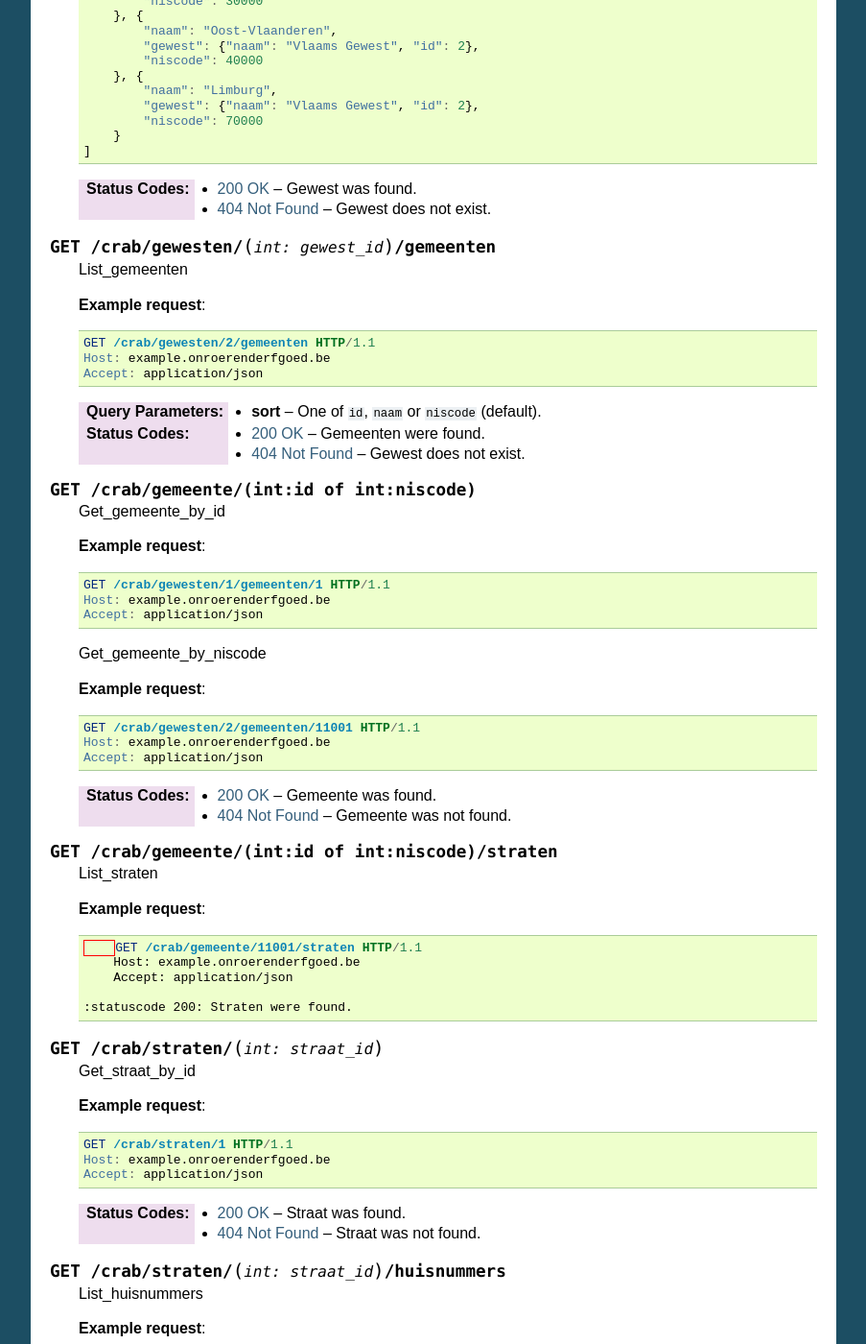
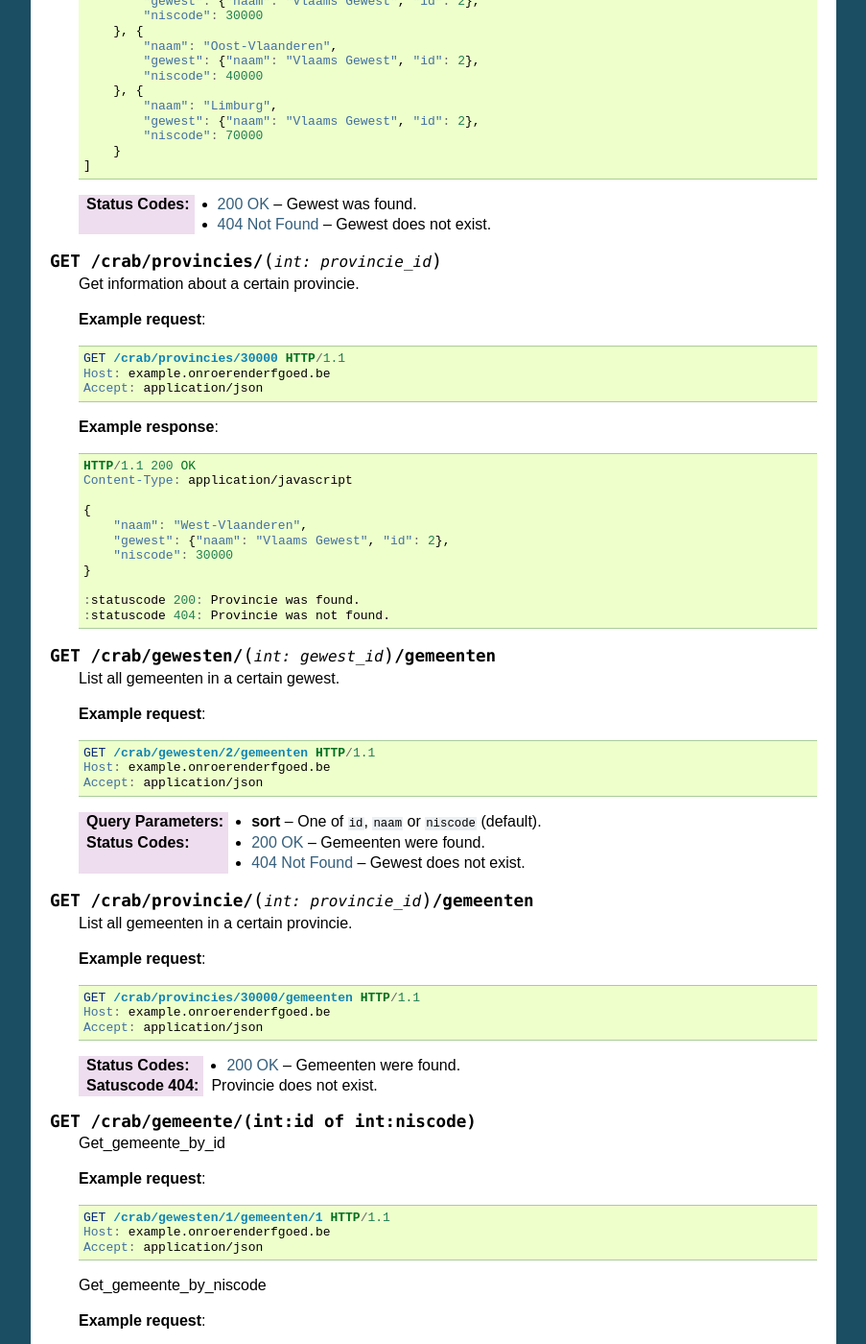
Before and after one commit to OnroerendErfgoed/crabpy_pyramid, a Sphinx documentation site: the page built from docs/source/services.rst, in a window 1280 px wide and 1400 px high, scrolled down 6086 px. Shown: the whole window at 96% size, without its empty margins (198-1101 px from the left). Built offline with Sphinx 7.4.7, drawn with Linux system fonts in a browser that asks for light colours; some of the changed text lies outside the part shown.

Commit message:
Slight update to service docs.

```diff
--- a/docs/source/services.rst
+++ b/docs/source/services.rst
@@ -403,9 +404,37 @@ Crab
     :statuscode 200: Gewest was found.
     :statuscode 404: Gewest does not exist.
 
+.. http:get:: /crab/provincies/(int:provincie_id)
+
+    Get information about a certain provincie.
+
+    **Example request**:
+
+    .. sourcecode:: http
+
+        GET /crab/provincies/30000 HTTP/1.1
+        Host: example.onroerenderfgoed.be
+        Accept: application/json
+
+    **Example response**:
+
+    .. sourcecode:: http
+
+        HTTP/1.1 200 OK
+        Content-Type: application/javascript
+
+        {
+            "naam": "West-Vlaanderen",
+            "gewest": {"naam": "Vlaams Gewest", "id": 2},
+            "niscode": 30000
+        }
+
+        :statuscode 200: Provincie was found.
+        :statuscode 404: Provincie was not found.
+
 .. http:get:: /crab/gewesten/(int:gewest_id)/gemeenten
 
-    List_gemeenten
+    List all gemeenten in a certain gewest.
 
     **Example request**:
 
@@ -418,6 +447,21 @@ Crab
     :query sort: One of ``id``, ``naam`` or ``niscode`` (default).
     :statuscode 200: Gemeenten were found.
     :statuscode 404: Gewest does not exist.
+
+.. http:get:: /crab/provincie/(int:provincie_id)/gemeenten
+
+    List all gemeenten in a certain provincie.
+
+    **Example request**:
+
+    .. sourcecode:: http
+
+        GET /crab/provincies/30000/gemeenten HTTP/1.1
+        Host: example.onroerenderfgoed.be
+        Accept: application/json
+
+    :statuscode 200: Gemeenten were found.
+    :satuscode 404: Provincie does not exist.
 
 .. http:get:: /crab/gemeente/(int:id of int:niscode)
 
@@ -446,7 +490,7 @@ Crab
 
 .. http:get:: /crab/gemeente/(int:id of int:niscode)/straten
 
-    List_straten
+    List all straten in a `gemeente`.
 
     **Example request**:
 
@@ -460,7 +504,7 @@ Crab
 
 .. http:get:: /crab/straten/(int:straat_id)
 
-    Get_straat_by_id
+    Get information on a `straat`, based on the `ID`.
 
     **Example request**:
 
@@ -475,7 +519,7 @@ Crab
 
 .. http:get:: /crab/straten/(int:straat_id)/huisnummers
 
-    List_huisnummers
+    List all huisnummers in a `straat`.
 
     **Example request**:
 
@@ -489,7 +533,7 @@ Crab
 
 .. http:get:: /crab/straten/(int:straat_id)/huisnummers/(string:huisnummer_label)
 
-    Get_huisnummer_by_nummer_and_label
+    Get more information on a huisnummer by it's straat_id and it's huisnummer.
 
     **Example request**:
 
@@ -504,7 +548,7 @@ Crab
 
 .. http:get:: /crab/huisnummers/(int:huisnummer_id)
 
-    Get_huisnummer_by_id
+    Get more information on a huisnummer, based on an `ID`.
 
     **Example request**:
 
@@ -519,7 +563,7 @@ Crab
 
 .. http:get:: /crab/huisnummers/(int:huisnummer_id)/percelen
 
-    List_percelen
+    List all `percelen` linked to  certain `huisnummer`.
 
     **Example request**:
 
```
Also changed, not shown: other parts of docs/source/services.rst (+1 -0 lines).
